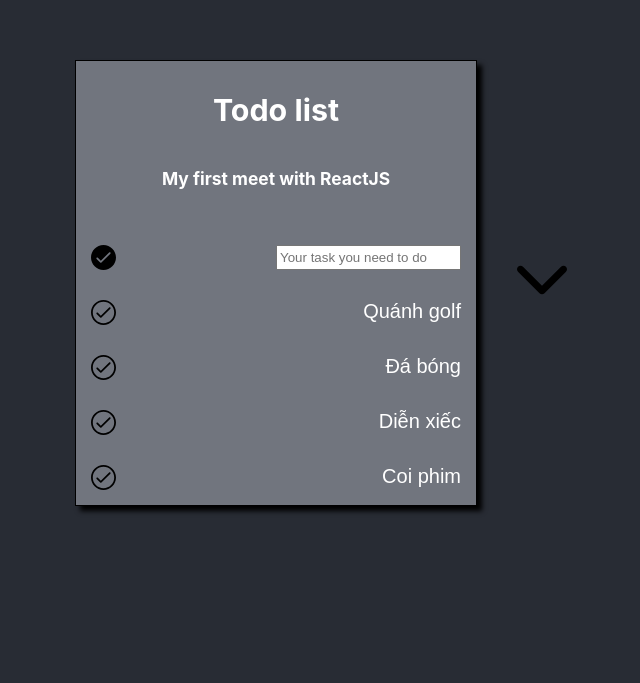
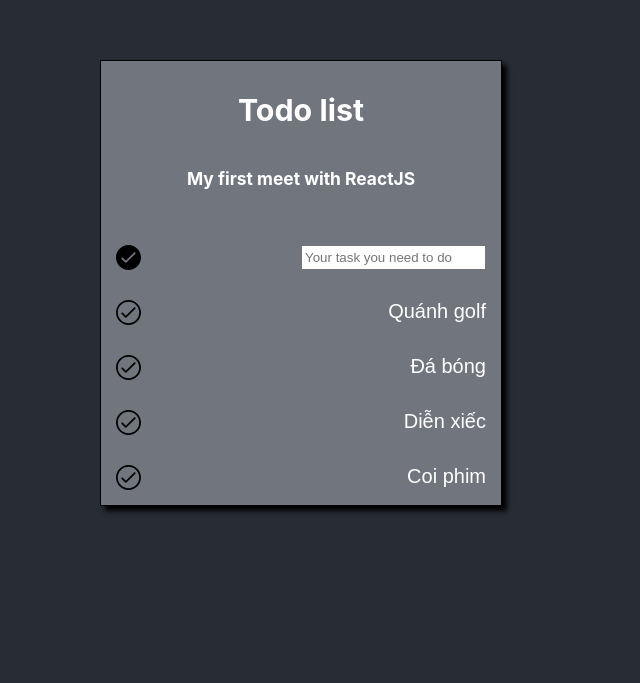
Before and after one commit to vietnguyenhoangw/RJS-TodolistApp, a React (Create React App) app: page / in a window 1280 px wide. Shown: the part 117-800 px from the top of the page, without its empty margins (319-959 px from the left). Built offline with nearby package versions, Linux system fonts and the light colour scheme.

Commit message:
refactor project - split App to new screen (container folder)

```diff
--- /dev/null
+++ b/src/Containers/App.js
@@ -0,0 +1,29 @@
+import React from "react";
+
+// tyles
+import "./App.css";
+
+// themes
+import check from "../Images/check.svg";
+
+// components
+import TodoItem from "../components/TodoItem/TodoItem";
+import TrafficLight from "../components/TrafficLight/TrafficLight";
+import ReadMore from "../components/ReadMore/ReadMore";
+
+// screen
+import TodoListScreen from "./TodoListScreen/TodoListScreen"
+
+class App extends React.Component {
+  render() {
+    return (
+      <div className="App">
+        <header className="App-header">
+          <TodoListScreen />
+        </header>
+      </div>
+    );
+  }
+}
+
+export default App;
--- /dev/null
+++ b/src/Containers/TodoListScreen/TodoListScreen.css
@@ -0,0 +1,61 @@
+.App {
+    text-align: center;
+  }
+
+  .App-logo {
+    height: 40vmin;
+    pointer-events: none;
+  }
+
+  @media (prefers-reduced-motion: no-preference) {
+    .App-logo {
+      animation: App-logo-spin infinite 20s linear;
+    }
+  }
+
+  .App-header {
+    background-color: #282c34;
+    min-height: 100vh;
+    display: flex;
+    align-items: center;
+    justify-content: center;
+    font-size: calc(10px + 2vmin);
+    color: white;
+  }
+
+  .App-link {
+    color: #61dafb;
+  }
+
+  @keyframes App-logo-spin {
+    from {
+      transform: rotate(0deg);
+    }
+    to {
+      transform: rotate(360deg);
+    }
+  }
+
+  .todoBoard {
+    width: 400px;
+    border: 1px solid black;
+    box-shadow: 5px 5px 5px black;
+    margin-right: 40px;
+    background-color: #71757e;
+  }
+
+
+  .todoBroadHeader {
+    display: flex;
+    justify-content: space-between;
+    padding: 15px;
+  }
+
+  .todoBroadHeader > input {
+    margin: 0px;
+  }
+
+  .todoBroadHeader > img {
+    margin: 0px;
+    margin-right: 15px;
+  }
--- a/src/App.js
+++ b/src/Containers/TodoListScreen/TodoListScreen.js
@@ -1,17 +1,17 @@
 import React from "react";
 
-// tyles
-import "./App.css";
+// styles
+import "./TodoListScreen.css";
 
 // themes
-import check from "./Images/check.svg";
+import check from "../../Images/check.svg";
 
 // components
-import TodoItem from "./components/TodoItem/TodoItem";
-import TrafficLight from "./components/TrafficLight/TrafficLight";
-import ReadMore from "./components/ReadMore/ReadMore";
+import TodoItem from "../../components/TodoItem/TodoItem";
+import TrafficLight from "../../components/TrafficLight/TrafficLight";
+import ReadMore from "../../components/ReadMore/ReadMore";
 
-class App extends React.Component {
+class TodoListScreen extends React.Component {
   constructor(props) {
     super(props);
     this.state = {
@@ -123,7 +123,21 @@
           ) : (
             <div>Nothing here</div>
           )}
+        </header>
+
+        {/* content 2 */}
+        <header className="App-header">
+          <ReadMore title="Read more">
+            {
+              "Lorem Ipsum is simply dummy text of the printing and typesetting industry. Lorem Ipsum has been the industry's standard dummy text ever since the 1500s, when an unknown printer took a galley of type and scrambled it to make a type specimen book. It has survived not only five centuries, but also the leap into electronic typesetting, remaining essentially unchanged. It was popularised in the 1960s with the release of Letraset sheets containing Lorem Ipsum passages, and more recently with desktop publishing software like Aldus PageMaker including versions of Lorem Ipsum"
+            }
+          </ReadMore>
+        </header>
+
+        {/* content 3 */}
+        <header className="App-header">
           <div>
+            <h3>Click this bellow arrow to see traffic light</h3>
             <div onClick={this.onDisplayTrafficLight}>
               {this.state.displayTrafficLight ? (
                 <img
@@ -142,18 +156,9 @@
             )}
           </div>
         </header>
-
-        {/* content 2 */}
-        <header className="App-header">
-          <ReadMore title="Read more">
-            {
-              "Lorem Ipsum is simply dummy text of the printing and typesetting industry. Lorem Ipsum has been the industry's standard dummy text ever since the 1500s, when an unknown printer took a galley of type and scrambled it to make a type specimen book. It has survived not only five centuries, but also the leap into electronic typesetting, remaining essentially unchanged. It was popularised in the 1960s with the release of Letraset sheets containing Lorem Ipsum passages, and more recently with desktop publishing software like Aldus PageMaker including versions of Lorem Ipsum"
-            }
-          </ReadMore>
-        </header>
       </div>
     );
   }
 }
 
-export default App;
+export default TodoListScreen;
--- a/src/index.js
+++ b/src/index.js
@@ -1,7 +1,7 @@
 import React from 'react';
 import ReactDOM from 'react-dom';
 import './index.css';
-import App from './App';
+import App from './Containers/App';
 import reportWebVitals from './reportWebVitals';
 
 ReactDOM.render(
```
Also changed, not shown: src/Containers/App.css (renamed from src/App.css), 1 other file (tests, documents, lock files or other folders).
